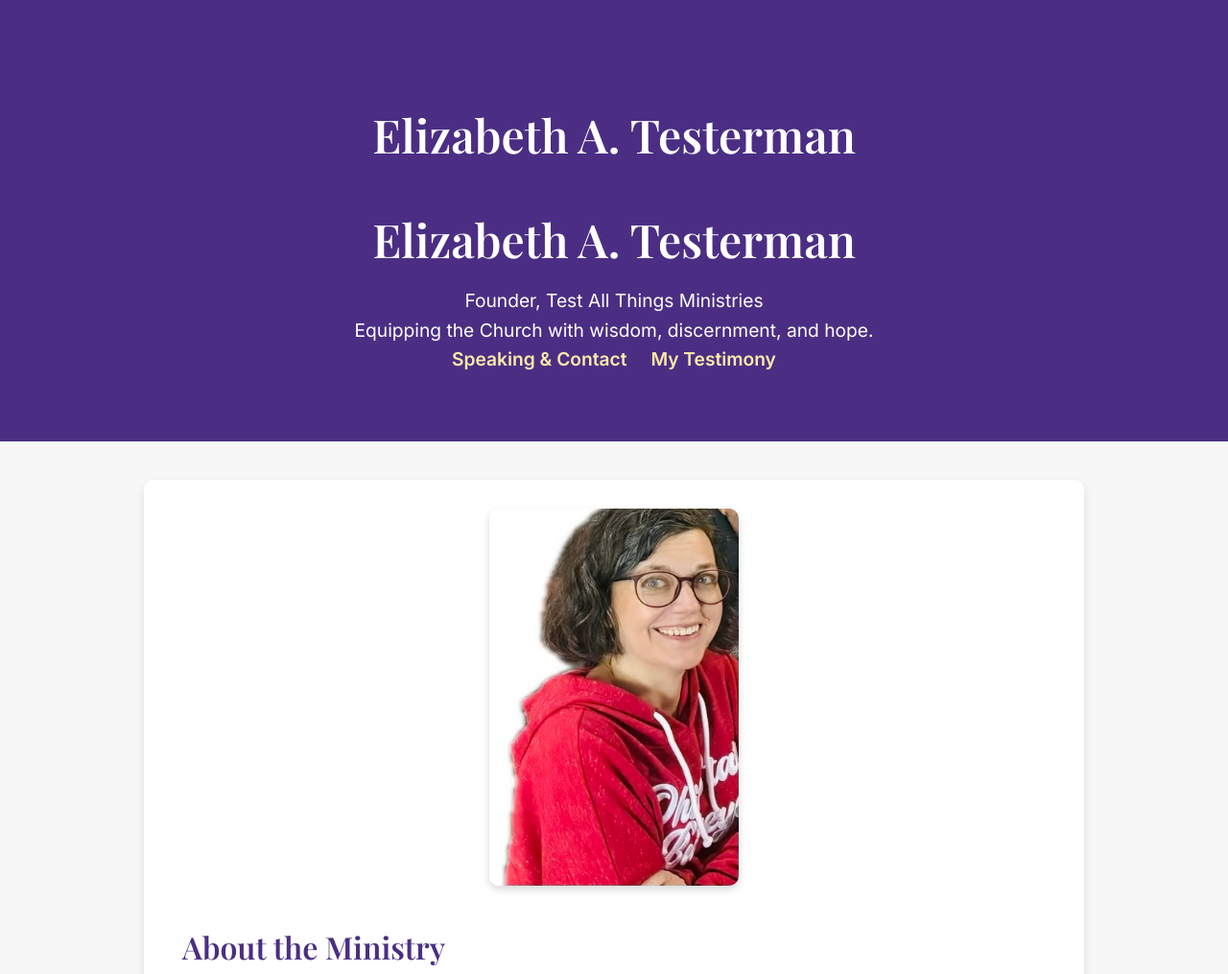
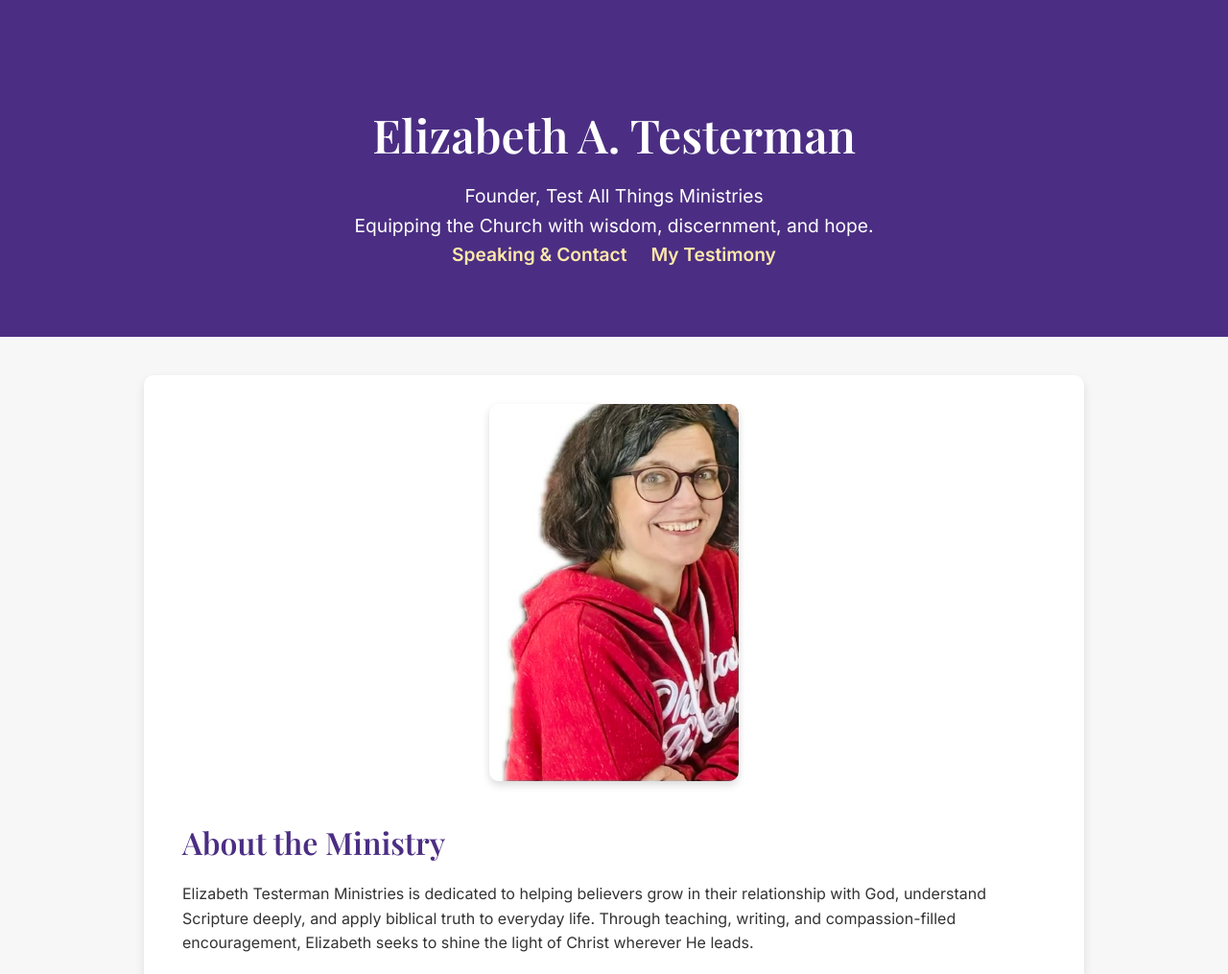
Before and after one commit to buggingtheteachernow/elizabethtesterman.github.io, a plain HTML site: page index.html in a window 1280 px wide. Shown: the top 1015 px of the page at 96% size. Drawn offline with nearby package versions, Linux system fonts and the light colour scheme.

Commit message:
Update index.html
Signed-off-by: buggingtheteachernow <buggingtheteachernow@gmail.com>

```diff
--- a/index.html
+++ b/index.html
@@ -69,7 +69,6 @@
    <header>
     <h1>Elizabeth A. Testerman</h1>
 
-<h1>Elizabeth A. Testerman</h1>
 
 <p class="hero-subtitle">
   Founder, <span class="brand-name">Test All Things Ministries</span>
```
